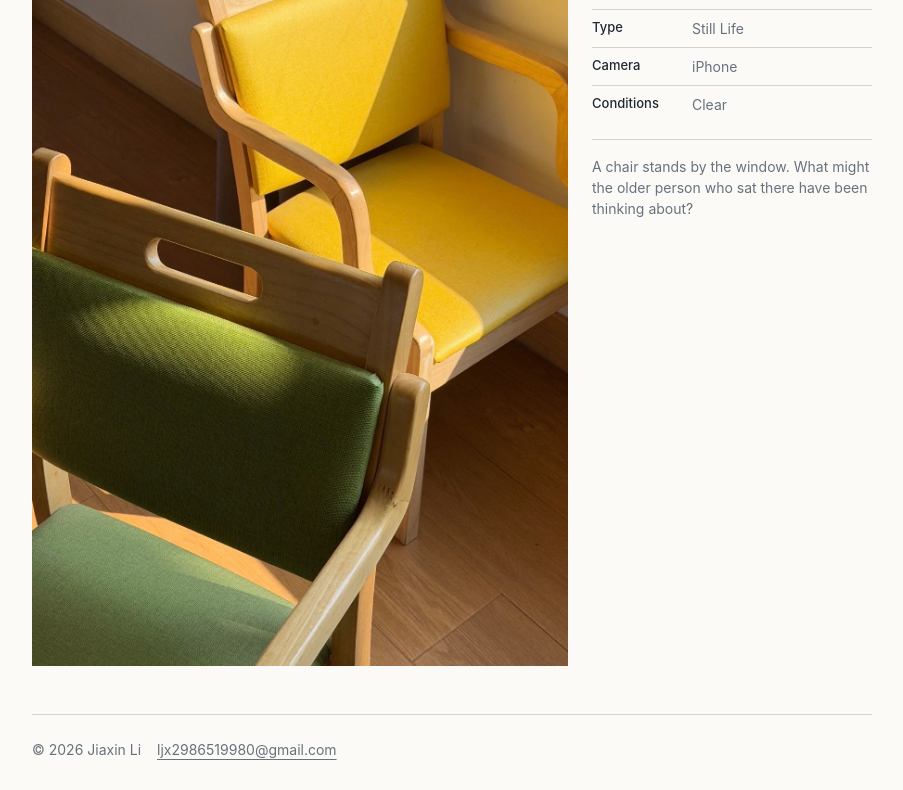
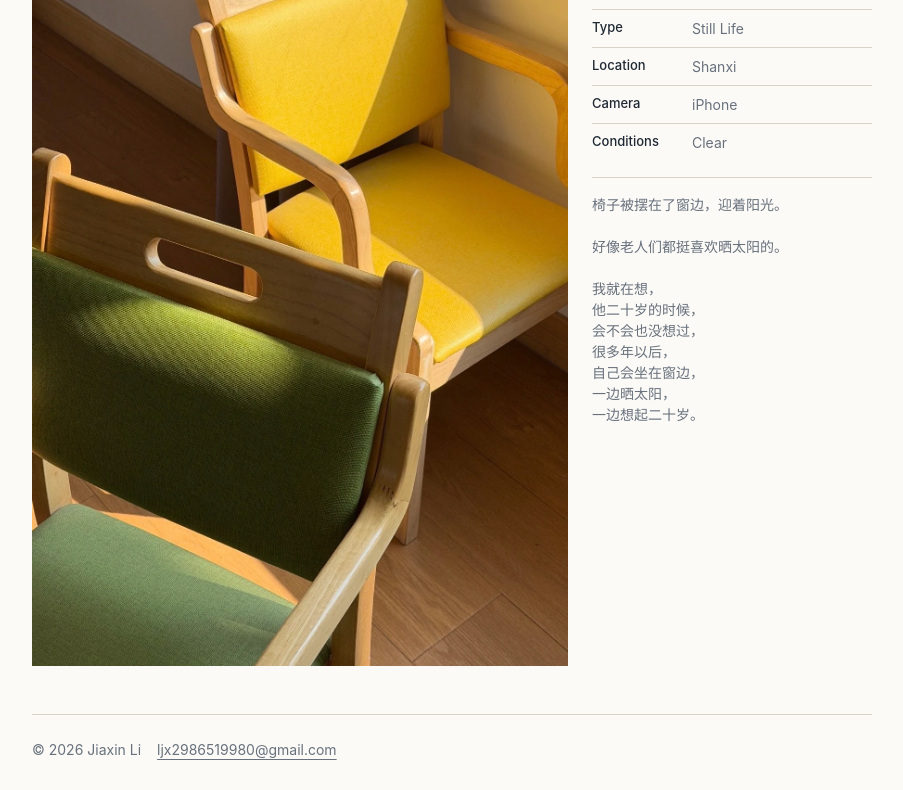
Before and after one commit to egoista0326/egoista0326.github.io, an Astro site: page /photography/nursing-home-chair in a window 1280 px wide. Shown: the part 275-1065 px from the top of the page, without its empty margins (188-1091 px from the left). Built offline with nearby package versions, Linux system fonts and the light colour scheme; Astro itself is replaced by a stand-in of ours.

Commit message:
feat: update nursing home chair note

```diff
--- a/src/content/photos/nursing-home-chair.md
+++ b/src/content/photos/nursing-home-chair.md
@@ -1,23 +1,34 @@
 ---
-title: "Nursing Home Chair"
+title: "Sunlit Chairs"
 slug: "nursing-home-chair"
 category: "still-life"
 categories: []
 image: "/assets/photography/works/nursing-home-chair.webp"
-alt: "A chair stands beside a nursing home window in clear daylight."
+alt: "A yellow chair and a green chair sit by a sunlit window in a Shanxi nursing home."
 width: 1156
 height: 1541
 orientation: "portrait"
 date: ""
 year: ""
-location: ""
+location: "shanxi"
 camera: "iphone"
 lens: ""
 condition: "clear"
 conditions: []
 featured: false
 order: 1060
-note: "A chair stands by the window. What might the older person who sat there have been thinking about?"
+note: |-
+  椅子被摆在了窗边，迎着阳光。
+
+  好像老人们都挺喜欢晒太阳的。
+
+  我就在想，
+  他二十岁的时候，
+  会不会也没想过，
+  很多年以后，
+  自己会坐在窗边，
+  一边晒太阳，
+  一边想起二十岁。
 draftMetadata: true
 language: "en"
 ---
--- a/src/styles/global.css
+++ b/src/styles/global.css
@@ -988,6 +988,7 @@ body[data-photography-lang="zh"] .photography-project-summary > [data-lang-inlin
   color: var(--color-muted);
   font-size: 14px;
   line-height: 1.5;
+  white-space: pre-line;
 }
 
 .photo-nav {
```
Also changed, not shown: scripts/photo-import-drafts.json (+4 -4 lines).
